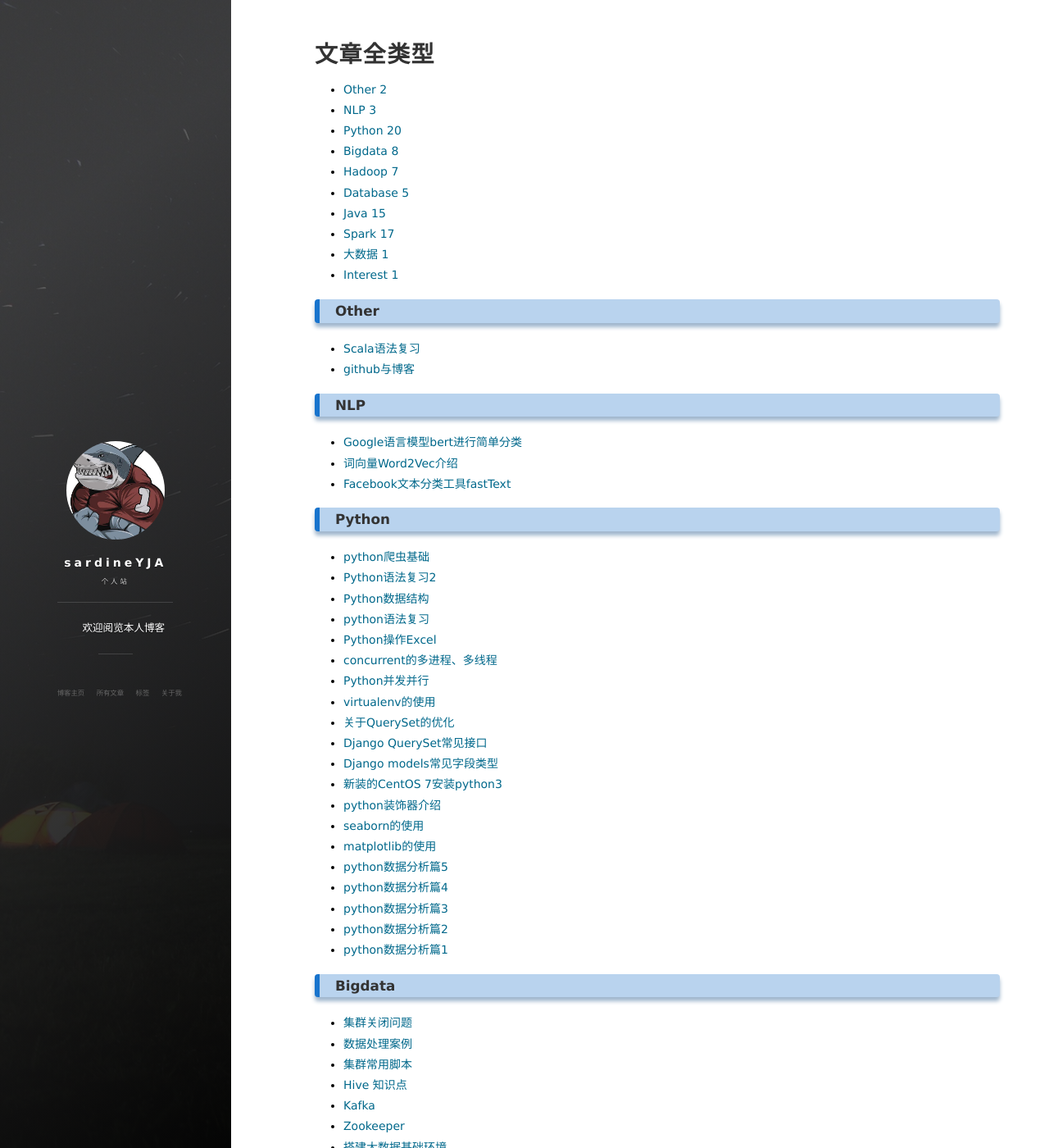
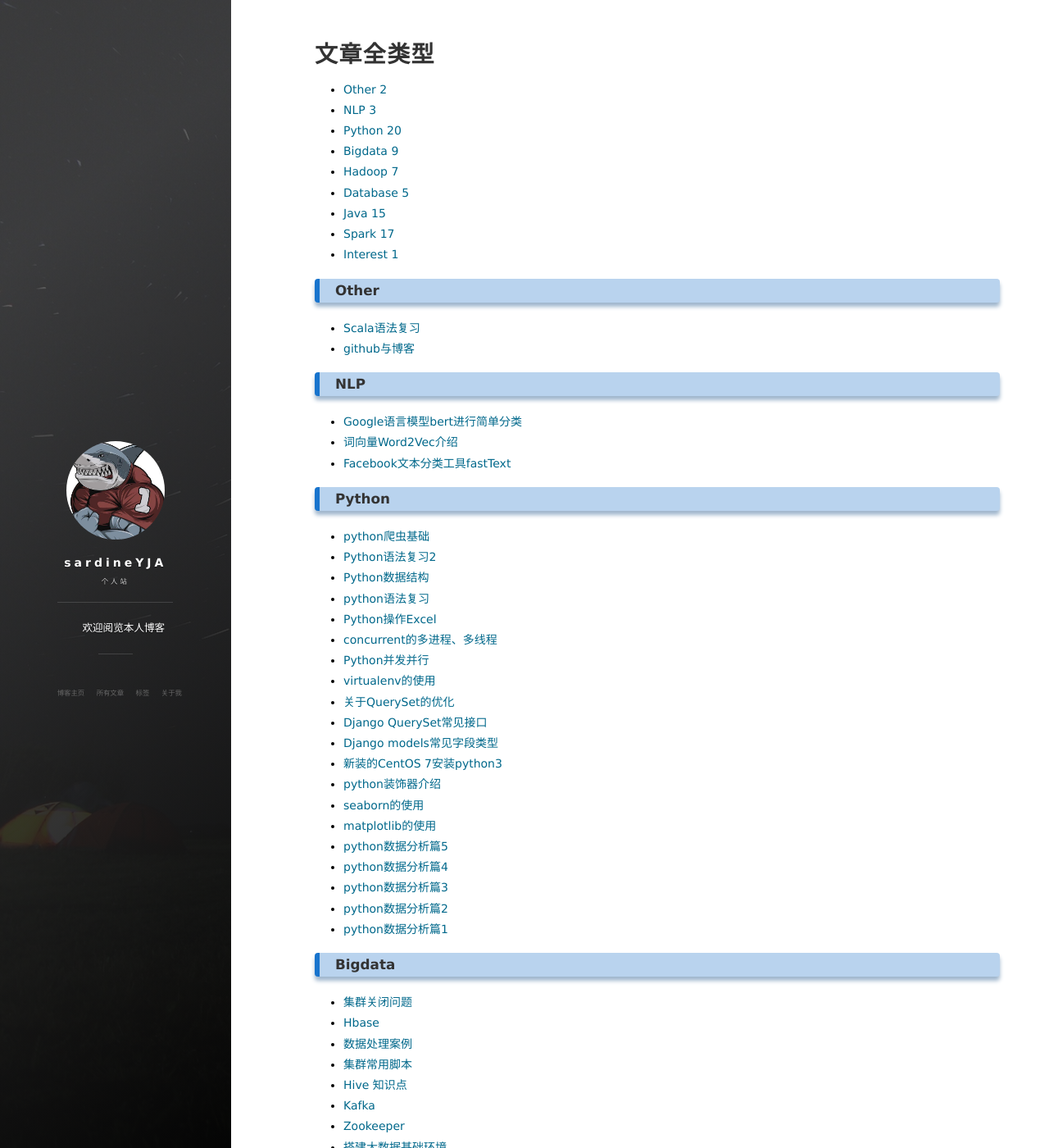
Before and after one commit to sardineYJA/sardineYJA.github.io, a Jekyll site: the page built from tags.html, in a window 1280 px wide and 1400 px high. Shown: the whole window at 82% size. Built offline with Jekyll 4.4.1, drawn with Linux system fonts in a browser that asks for light colours; nearby versions of some CDN libraries; a script that is not in the unit is left out; comment, search, counter and statistics services are not loaded.

Commit message:
Update 2019-09-09-Bigdata-Hbase.md

```diff
--- a/_posts/2019-09-09-Bigdata-Hbase.md
+++ b/_posts/2019-09-09-Bigdata-Hbase.md
@@ -3,7 +3,7 @@ layout: post
 title: "Hbase"
 date: 2019-09-09
 description: "Hbase"
-tag: 大数据
+tag: Bigdata
 
 ---
 
```
